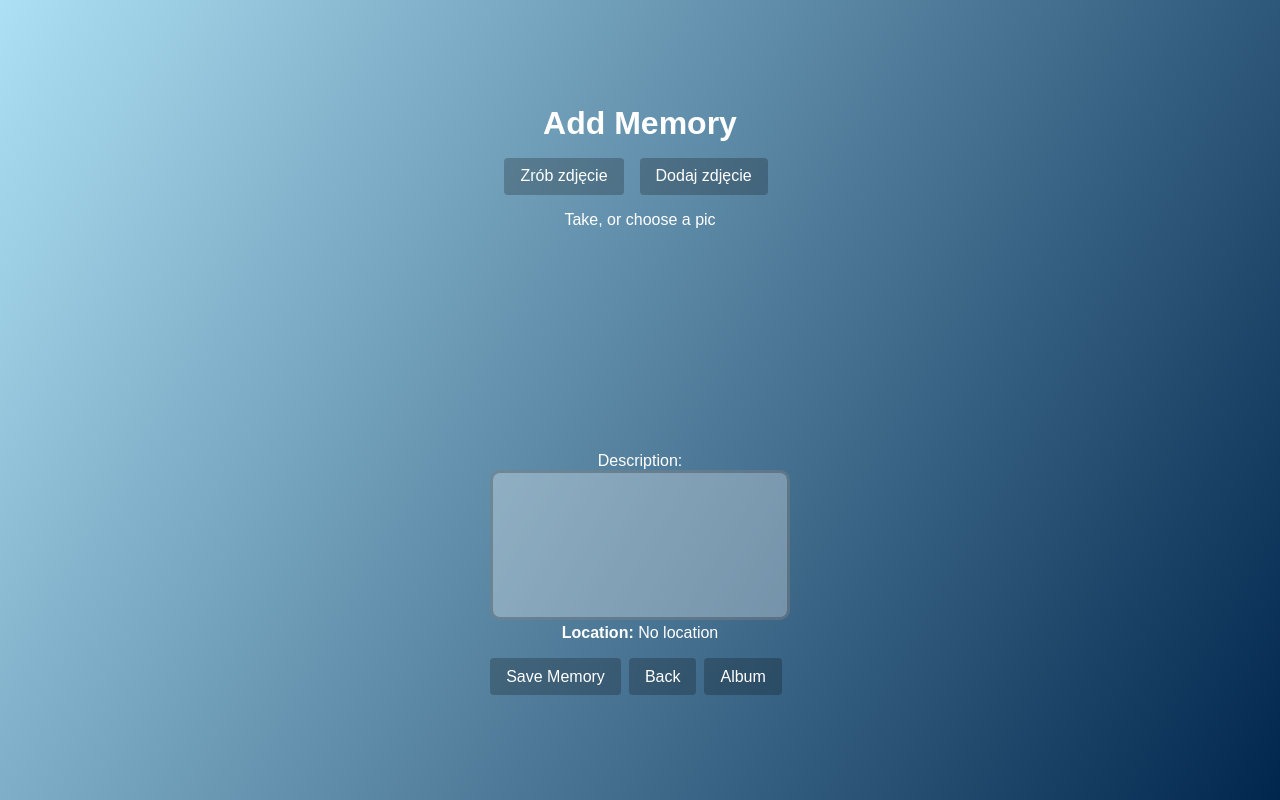
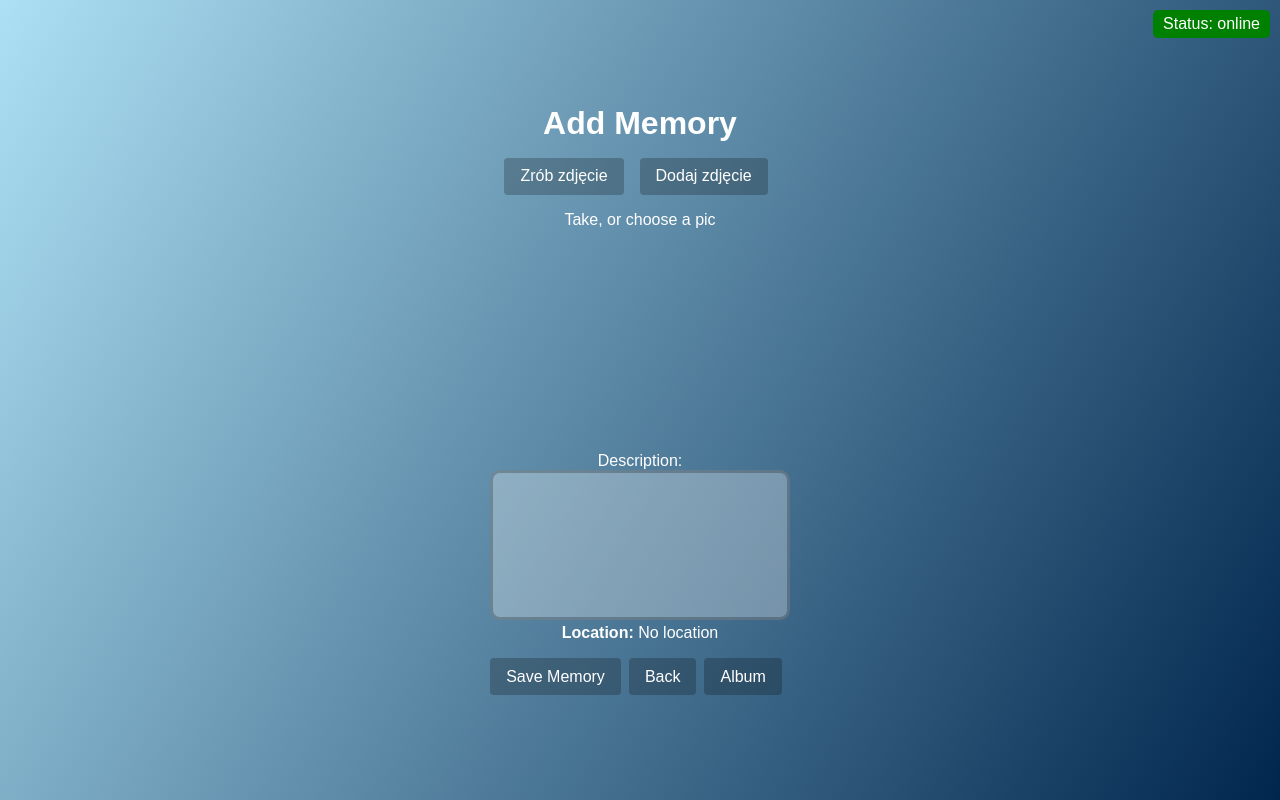
Before and after one commit to MiloszNejbauer/Pwa, a React (Create React App) app: page /add-memory in a window 1280 px wide. Built offline with nearby package versions, Linux system fonts and the light colour scheme; no server answers.

Commit message:
Online status updejt

```diff
--- a/src/App.js
+++ b/src/App.js
@@ -3,10 +3,12 @@ import { BrowserRouter as Router, Routes, Route } from 'react-router-dom';
 import Home from './pages/Home';
 import AddMemory from './pages/AddMemory';
 import MemoriesAlbum from './pages/MemoriesAlbum.js';
+import OnlineStatus from './components/OnlineStatus.js';
 
 function App() {
   return (
     <Router>
+      <OnlineStatus />
       <div>
         <Routes>
           <Route path="/" element={<Home />} />
--- /dev/null
+++ b/src/components/OnlineStatus.js
@@ -0,0 +1,38 @@
+import React, { useState, useEffect } from 'react';
+
+function OnlineStatus() {
+  const [isOnline, setIsOnline] = useState(navigator.onLine);
+
+  useEffect(() => {
+    const handleOnline = () => setIsOnline(true);
+    const handleOffline = () => setIsOnline(false);
+
+    window.addEventListener('online', handleOnline);
+    window.addEventListener('offline', handleOffline);
+
+    // Czyszczenie po odmontowaniu komponentu
+    return () => {
+      window.removeEventListener('online', handleOnline);
+      window.removeEventListener('offline', handleOffline);
+    };
+  }, []);
+
+  const statusStyle = {
+    position: 'fixed',
+    top: '10px',
+    right: '10px',
+    backgroundColor: isOnline ? 'green' : 'red',
+    color: 'white',
+    padding: '5px 10px',
+    borderRadius: '5px',
+    zIndex: 1000,
+  };
+
+  return (
+    <div style={statusStyle}>
+      Status: {isOnline ? 'online' : 'offline'}
+    </div>
+  );
+}
+
+export default OnlineStatus;
```
